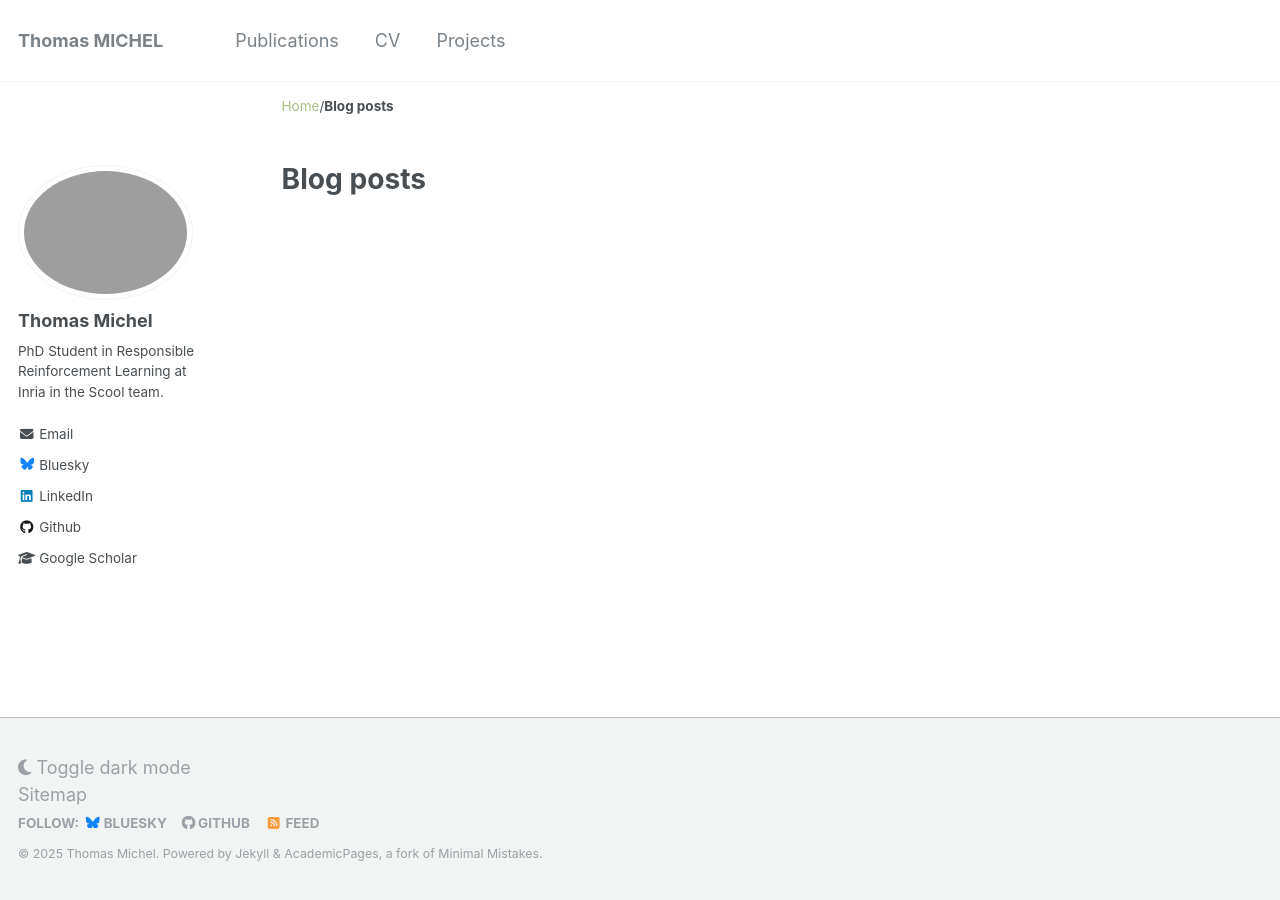
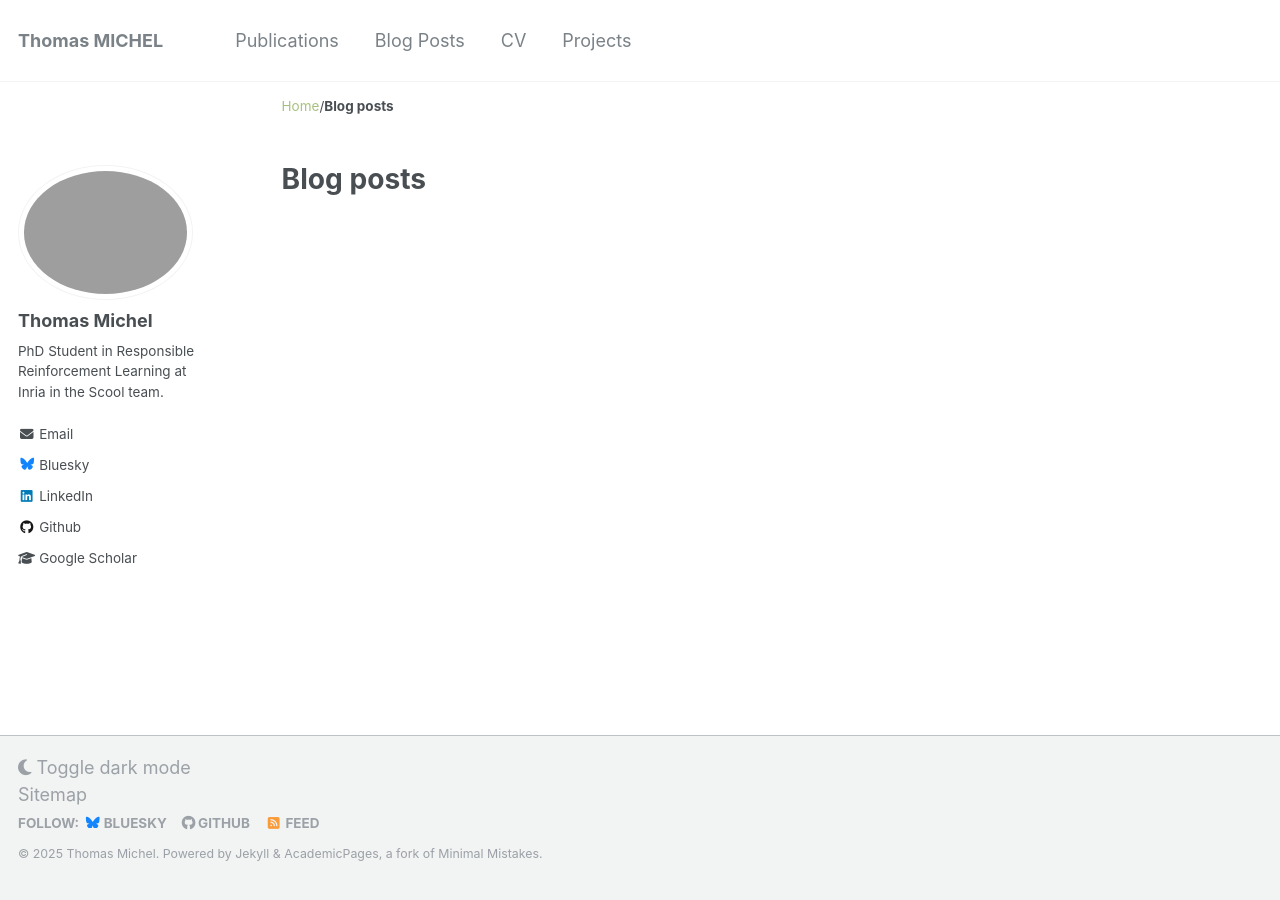
Before and after one commit to Thomick/Thomick.github.io, a Jekyll site: the page built from _pages/year-archive.html, in a window 1280 px wide. Built offline with Jekyll 4.4.1, drawn with Linux system fonts in a browser that asks for light colours; comment, search, counter and statistics services are not loaded.

Commit message:
Update footer

```diff
--- a/_data/navigation.yml
+++ b/_data/navigation.yml
@@ -12,8 +12,8 @@ main:
   #- title: "Portfolio"
   #  url: /portfolio/
 
-  #- title: "Blog Posts"
-  #  url: /year-archive/
+  - title: "Blog Posts"
+    url: /year-archive/
 
   - title: "CV"
     url: /cv/
--- a/_sass/_footer.scss
+++ b/_sass/_footer.scss
@@ -17,9 +17,9 @@
   margin-top: 3em;
   color: mix(#fff, $gray, 25%);
   -webkit-animation: intro 0.3s both;
-          animation: intro 0.3s both;
+  animation: intro 0.3s both;
   -webkit-animation-delay: 0.45s;
-          animation-delay: 0.45s;
+  animation-delay: 0.45s;
   background-color: $lighter-gray;
   border-top: 1px solid $light-gray;
 
@@ -27,7 +27,7 @@
     @include clearfix;
     margin-left: auto;
     margin-right: auto;
-    margin-top: 2em;
+    margin-top: 1em;
     max-width: 100%;
     padding: 0 1em 2em;
 
@@ -74,7 +74,7 @@
     text-transform: uppercase;
   }
 
-  li + li:before {
+  li+li:before {
     content: "";
     padding-right: 5px;
   }
```
